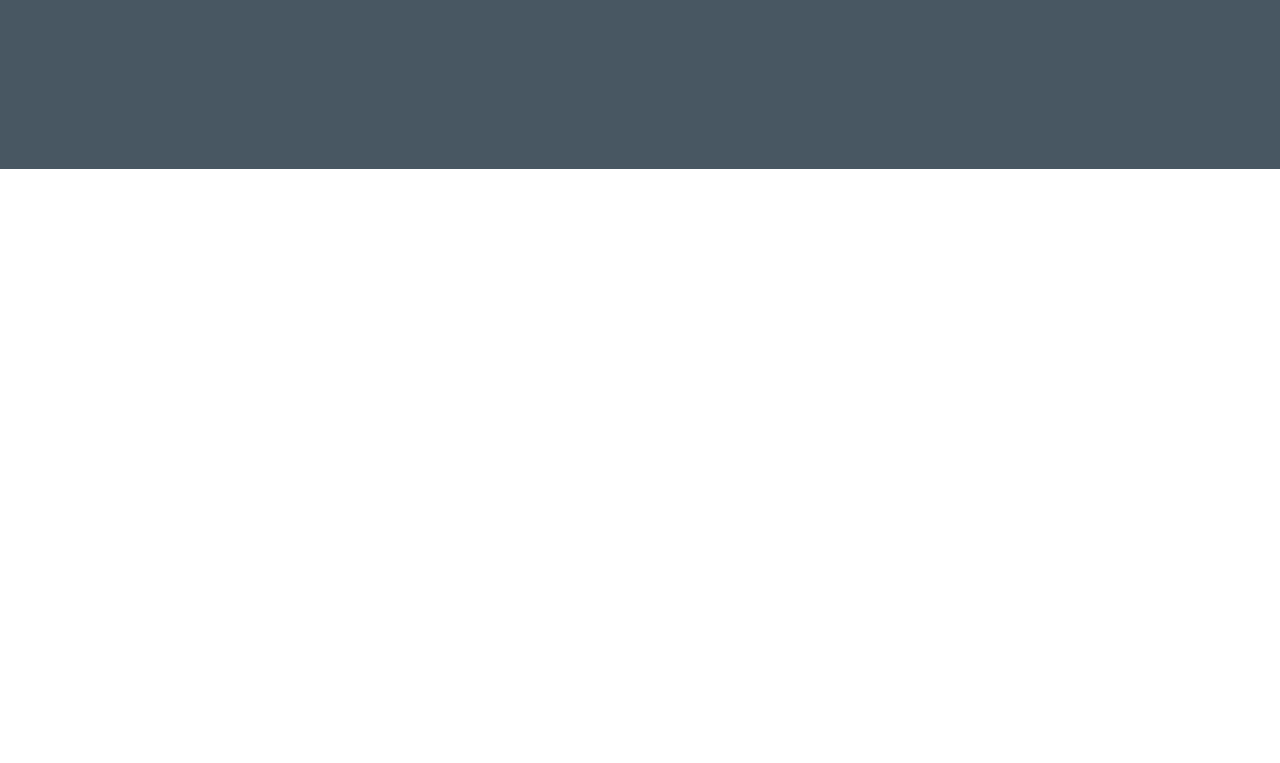
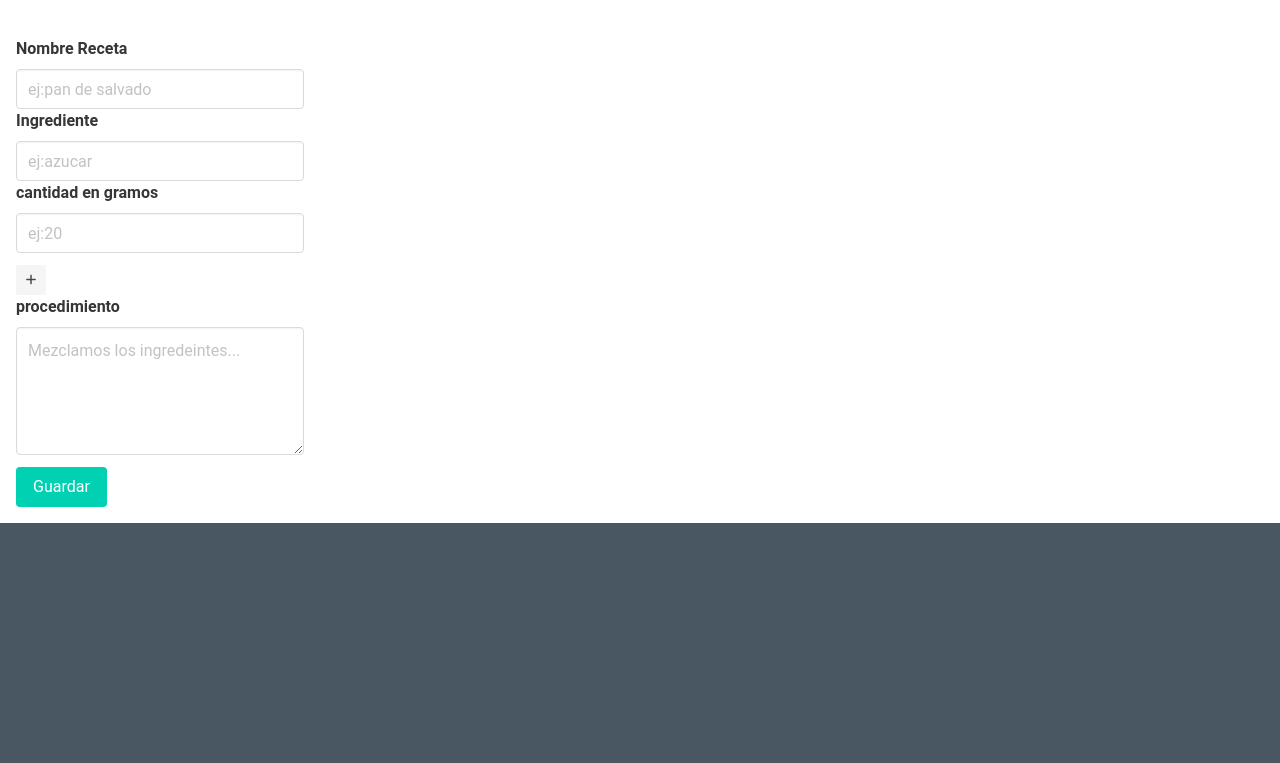
Before and after one commit to lucianoereu/proyectoRecetario, a plain HTML site: page index.html in a window 1280 px wide. Shown: the part 557-1320 px from the top of the page. Before the commit the page ends 800 px from the top, so only its background shows below. Drawn offline with nearby package versions, Linux system fonts and the light colour scheme.

Commit message:
Update index.html

```diff
--- a/index.html
+++ b/index.html
@@ -6,10 +6,14 @@
     <meta http-equiv="X-UA-Compatible" content="IE=edge">
     <meta name="viewport" content="width=device-width, initial-scale=1.0">
     <title>Document</title>
+    <!-- fontaweson -->
+    <script src="https://kit.fontawesome.com/8e3afbb123.js" crossorigin="anonymous"></script>
     <!-- mi js -->
     <script defer src="./js/index.js"></script>
     <!--mi css  -->
     <link rel="stylesheet" href="./css/estilo.css">
+    <!-- bulma -->
+    <link rel="stylesheet" href="https://cdn.jsdelivr.net/npm/bulma@0.9.3/css/bulma.min.css">
     <!-- bootstrap css -->
     <link href="https://cdn.jsdelivr.net/npm/bootstrap@5.1.3/dist/css/bootstrap.min.css" rel="stylesheet" integrity="sha384-1BmE4kWBq78iYhFldvKuhfTAU6auU8tT94WrHftjDbrCEXSU1oBoqyl2QvZ6jIW3" crossorigin="anonymous">
     <!-- tipo de letra -->
@@ -42,7 +46,7 @@
                 </li>
             </ul>
             <div class="botonera">
-                <button id="btnPanMM" class="btn btn-outline-secondary">ingredientes</button>
+                <button id="btnPanMM" class="btn btn-outline-secondary">ingredeintes</button>
                 <label for="cantidad" clas="cantidadDe">Cantidad de panes</label>
                 <input type="number" name="cantidad" class="form-control" aria-label="Sizing example input" aria-describedby="inputGroup-sizing-sm" id="cantidadMasaMadre">
                 <button class="mostrarReceta btn btn-outline-success" id="mostrarRecetaMM">Mostrar receta</button>
@@ -123,7 +127,58 @@
         </div>
 
     </div>
+<!-- agrega nuevas recetas -->
+    <div id="jsonDiv">
 
+    </div>
+    <div id="contenedor w-25 p-3">
+
+        <h2 class="title has-text-centered w-25 p-3">agregar recetas</h2>
+        <form action="" class="w-25 p-3" id="form">
+            <div class="field ">
+                <label class="label">Nombre Receta</label>
+                <div class="control">
+                  <input name="nombreReceta" class="input" type="text" placeholder="ej:pan de salvado" id="nuevoNombre">
+                </div>
+    <!-- formulario para agregar ingredientes -->
+        <div class="field ">
+            <label class="label">Ingrediente</label>
+            <div class="control">
+              <input name="ingrediente" class="input" type="text" placeholder="ej:azucar" id="nuevoIngrediente">
+            </div>
+            <div class="field">
+                <label class="label">cantidad en gramos</label>
+                <div class="control">
+                  <input class="input" name="cantidad" type="number" id="nuevaCantidad" placeholder="ej:20">
+                </div>
+              </div>
+          </div>
+          <div class="sumarIngrediente">
+            <p class="buttons">
+                <button type="button" id="sumar" class="button is-small is-light">
+                  <span class="icon is-small">
+                    <i class="fas fa-plus"></i>
+
+                  </span>
+                </button>
+              </p>
+          </div>
+          <!-- sumando ingredeintes -->
+          <div class="container" id="divElemnt">
+
+        </div>
+          <div class="field">
+            <label class="label">procedimiento</label>
+            <div class="control">
+              <textarea id="nuevoProceso" class="textarea" placeholder="Mezclamos los ingredeintes..."></textarea>
+            </div>
+          </div>
+
+          <div class="control">
+            <button id="guardar" type="button" class="button is-primary">Guardar</button>
+          </div>
+        </form>
+    </div>
 
     </div>
     <footer>
```
